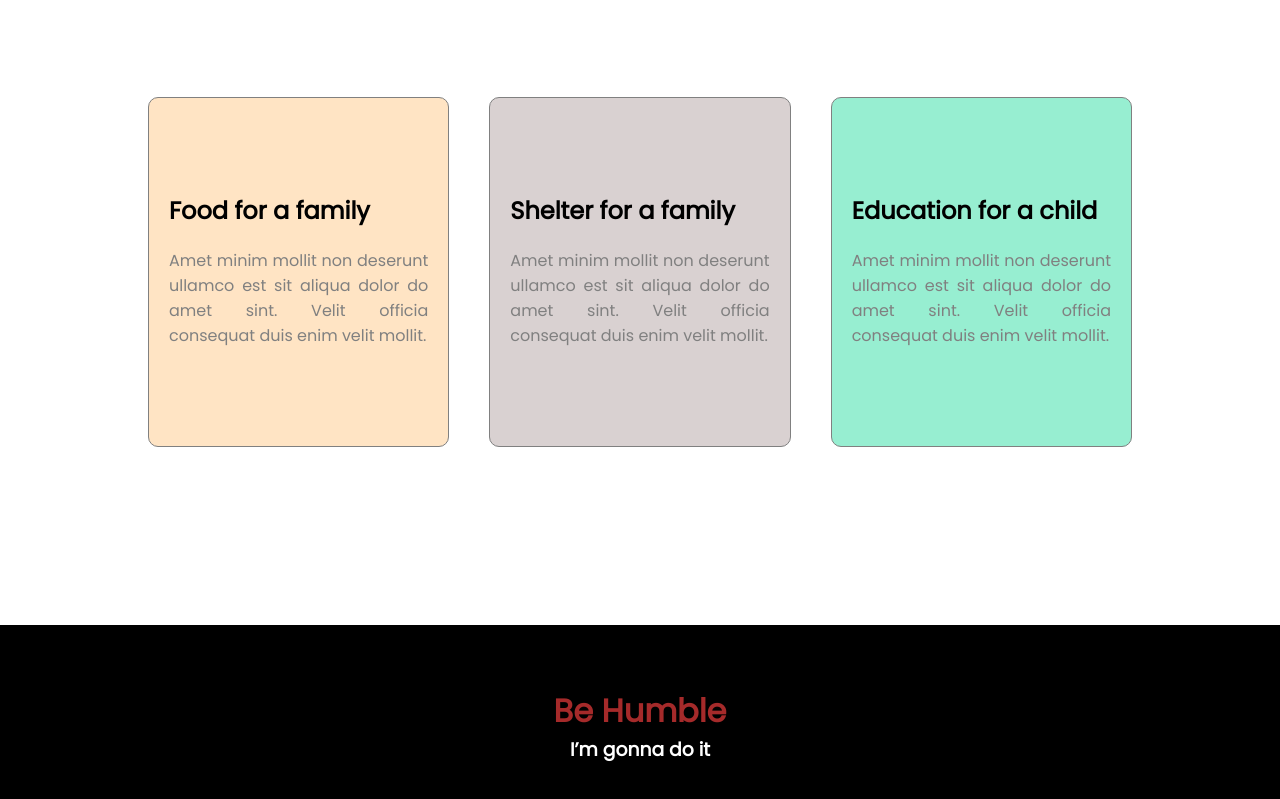
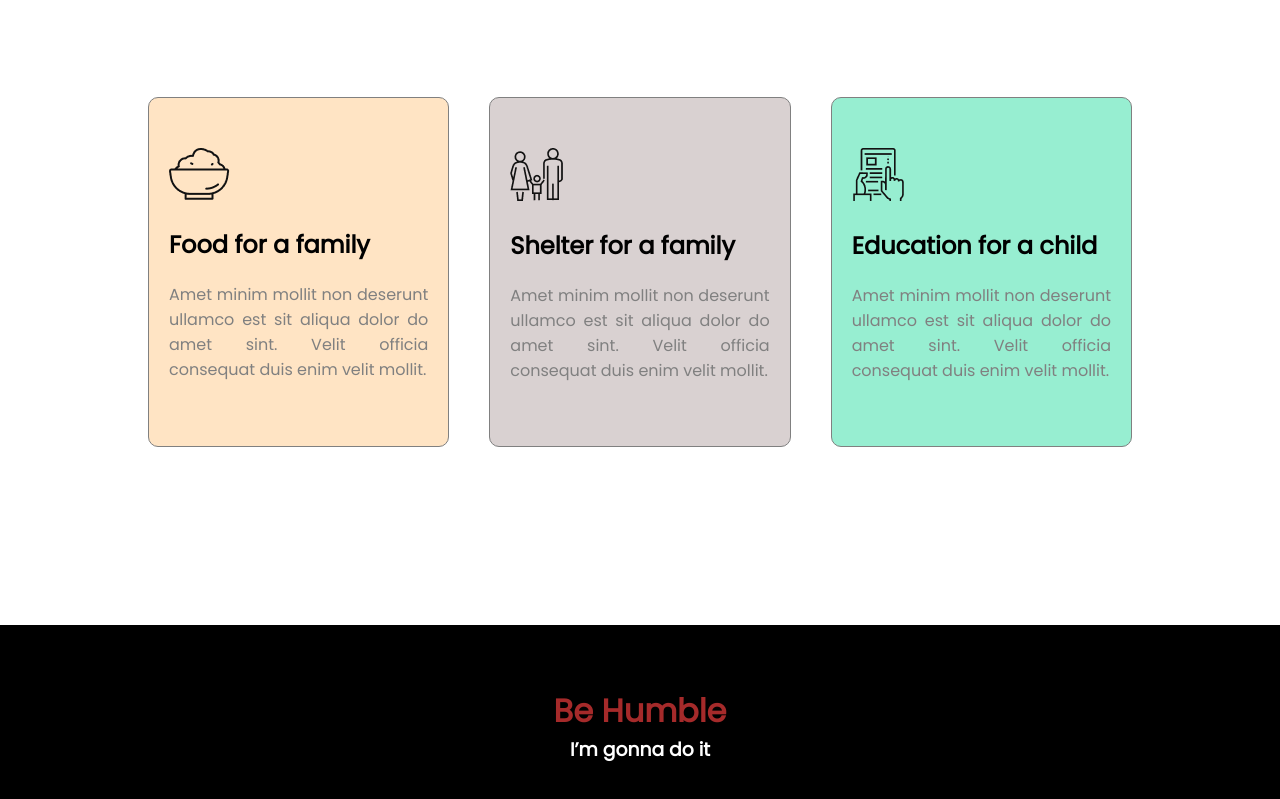
Before and after one commit to farhadislam1/donation, a plain HTML site: page index.html in a window 1280 px wide. Shown: the part 1925-2724 px from the top of the page. Drawn offline with Linux system fonts and the light colour scheme; the site is published under a folder, as on GitHub Pages, so addresses that start at the root find nothing.

Commit message:
last commit

```diff
--- a/index.html
+++ b/index.html
@@ -71,7 +71,7 @@
         <div class="plan-card">
 
             <div class="plan-card1 plan-1">
-                <img src="/icons/food.png" alt="">
+                <img src="icons/food.png" alt="">
                 <h1>Food for a family</h1>
                 <p>Amet minim mollit non deserunt
                     ullamco est sit aliqua dolor do amet
@@ -80,7 +80,7 @@
             </div>
 
             <div class="plan-card1 plan-2">
-                <img src="/icons/shelter.png" alt="">
+                <img src="icons/shelter.png" alt="">
                 <h1>Shelter for a family</h1>
                 <p>
                     Amet minim mollit non deserunt
@@ -91,7 +91,7 @@
             </div>
 
             <div class="plan-card1 plan-3">
-                <img src="/icons/Frame-1.png" alt="">
+                <img src="icons/Frame-1.png" alt="">
                 <h1>Education for a child</h1>
                 <p>Amet minim mollit non deserunt
                     ullamco est sit aliqua dolor do amet
--- a/style.css
+++ b/style.css
@@ -8,7 +8,7 @@
 .home-page {
     height: 100vh;
     width: 100%;
-    background-image: url(./images/donation....jpg);
+    background-image: url(images/donation....jpg);
     background-repeat: no-repeat;
     background-size: cover;
     display: flex;
```
